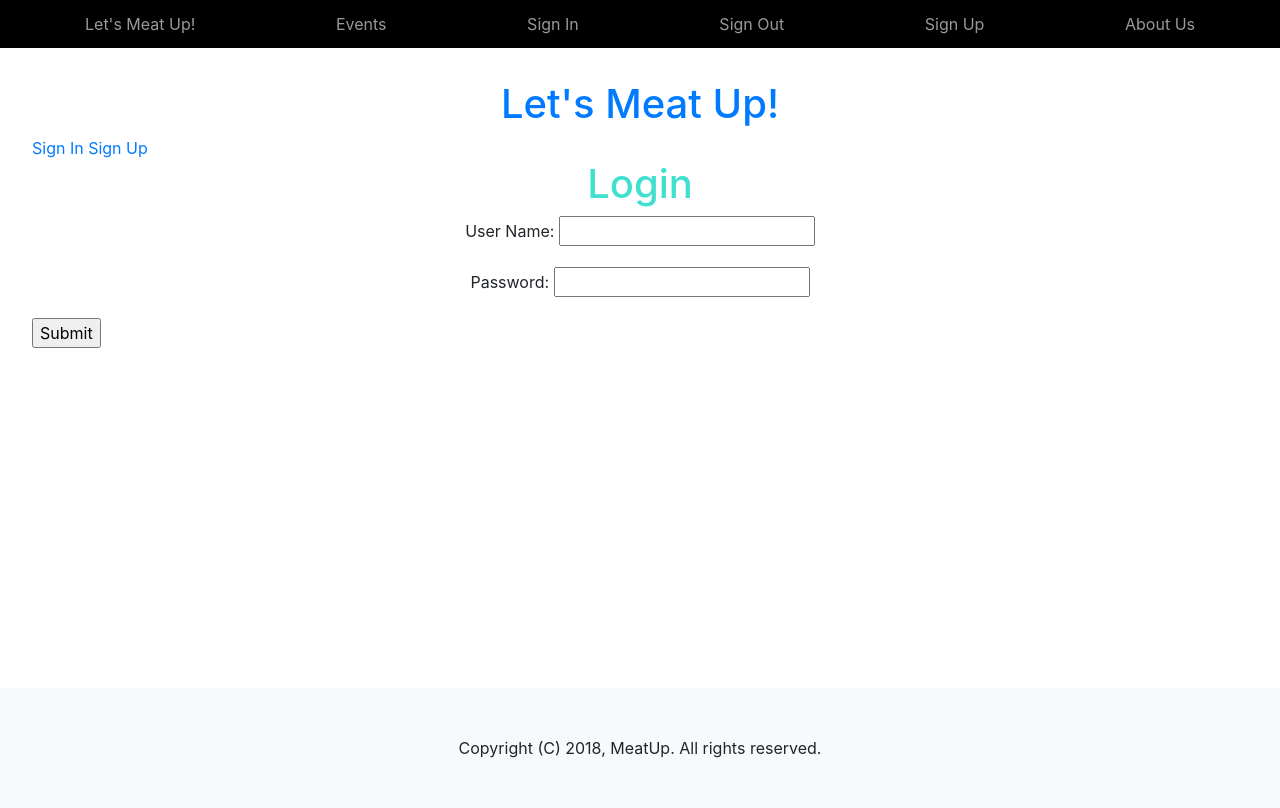
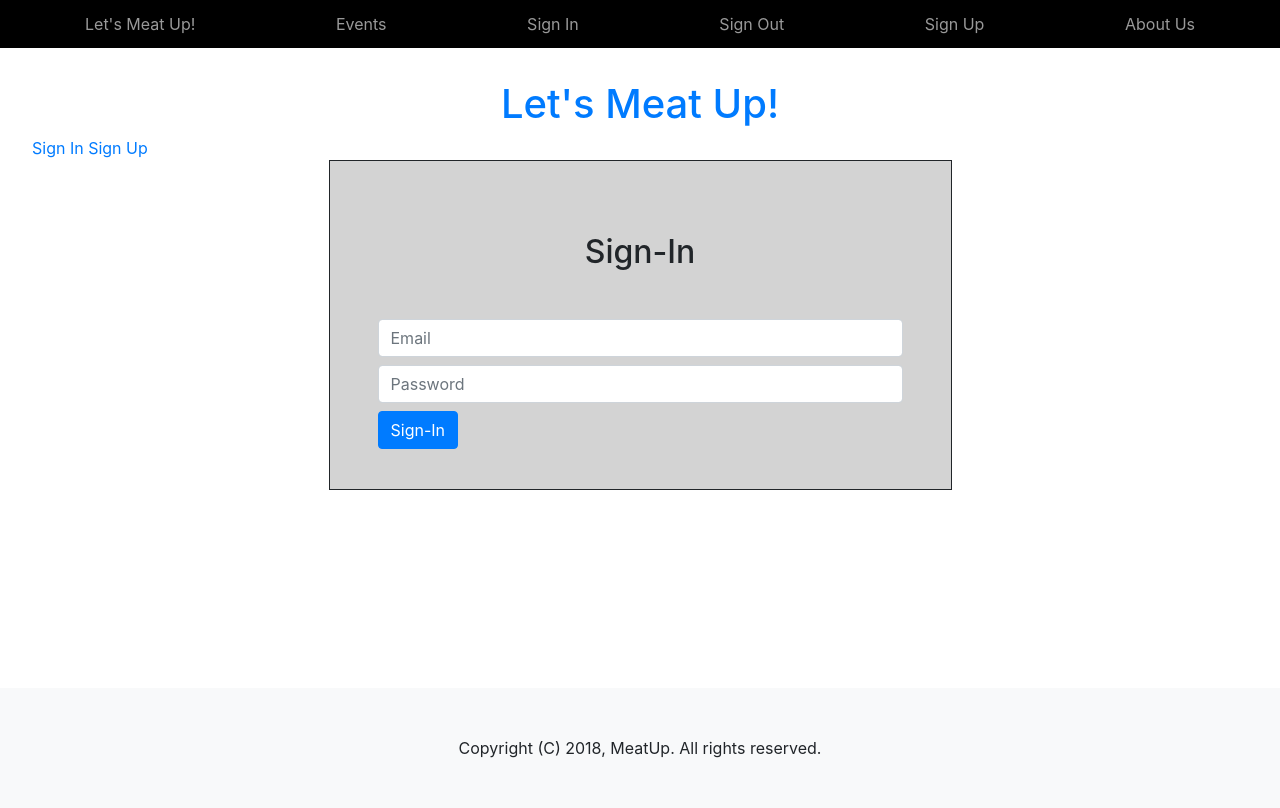
Before and after one commit to laynahgao/gaproject2-Meatup, a Django app: page /login/ in a window 1280 px wide. Run offline with Django 3.2, Linux system fonts and the light colour scheme; some libraries are stand-ins or nearby versions.

Commit message:
fix login ui

```diff
--- a/meatup/static/css/style.css
+++ b/meatup/static/css/style.css
@@ -62,3 +62,16 @@ footer {
   padding: 2rem;
   min-height: 80%;
 }
+.error-message {
+  display: none;
+}
+.well h2 {
+  text-align: center;
+  padding-bottom: 2.5rem;
+  padding-top: 2.5rem;
+}
+.well {
+  padding: 2rem;
+  border: 1px solid;
+  background-color: lightgray;
+}
--- a/meatup/templates/login.html
+++ b/meatup/templates/login.html
@@ -2,11 +2,31 @@
 {% load staticfiles %}
 
 {% block content %}
-<h1>Login</h1>
-<form method="POST" action=".">
-  {% csrf_token %}
-  {{ form.as_p}}
-  <input type="submit" value="Submit" />
-</form>
+
+<div class='row'>
+  <div class='col-md'></div>
+  <div class='col-md-6 well'>
+    <h2>Sign-In</h2>
+    <form id='signin-form' method='post' action='.'>
+
+      {% csrf_token %}
+
+      <div class="form-group mx-sm-3 mb-2">
+          <input class='form-control' type="text" name="username" id='signin-username' placeholder="Email">
+          <p class="form-text text-muted error-message">Please enter your email-id.</p>
+      </div>
+
+      <div class="form-group mx-sm-3 mb-2">
+          <input class='form-control' type="password" name="password" id='signin-password' placeholder="Password">
+          <p class="form-text text-muted error-message">Please enter password.</p>
+      </div>
+
+      <div class="form-group mx-sm-3 mb-2">
+        <button value='submit' class="btn btn-primary">Sign-In</button>
+      </div>
+    </form>
+  </div>
+  <div class='col-md'></div>
+</div>
 
 {% endblock %}
```
